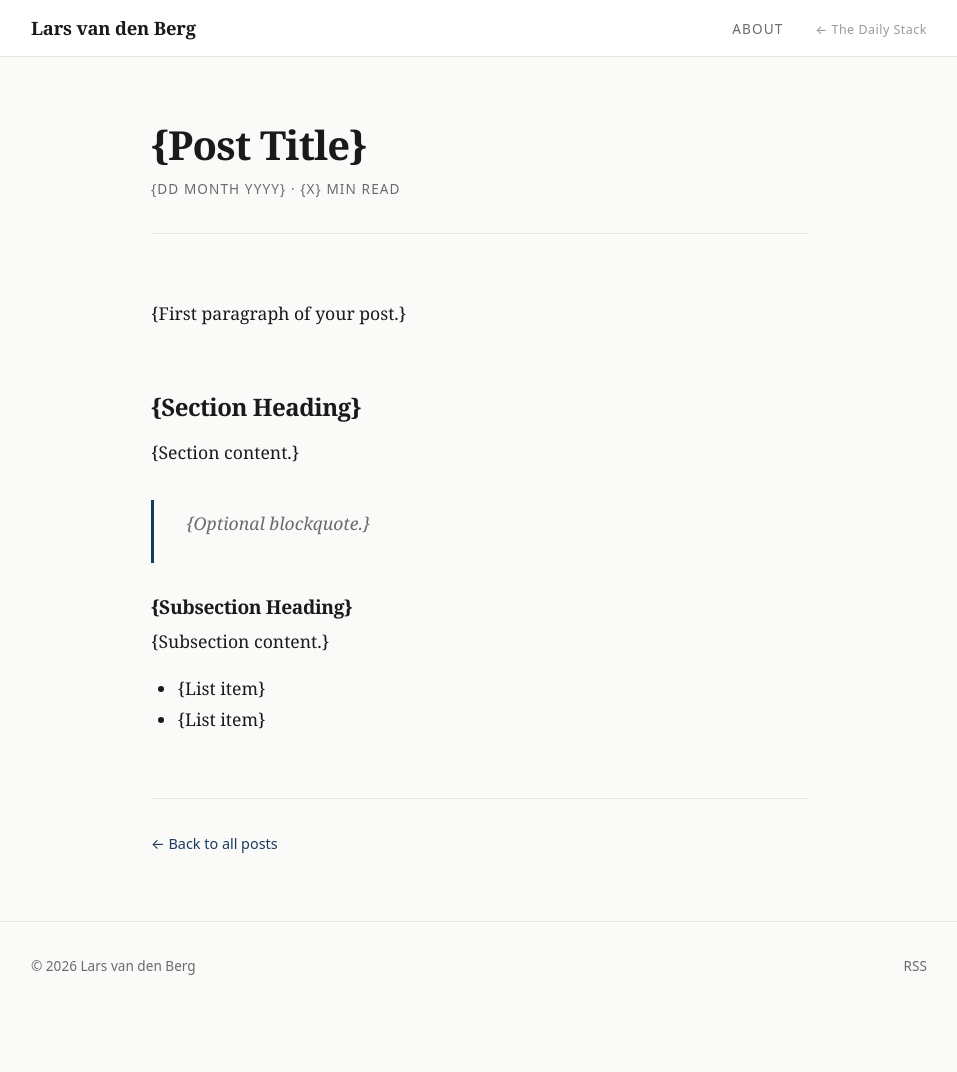
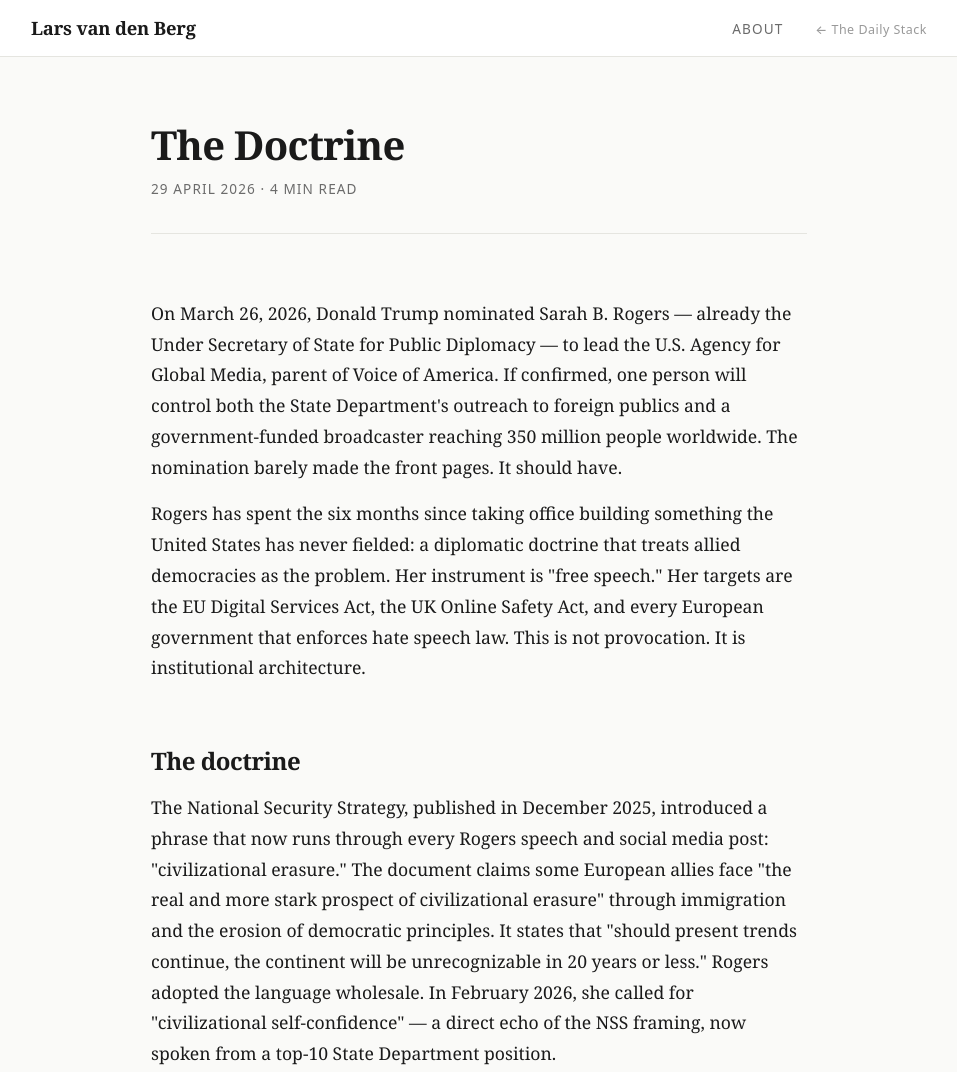
Before and after one commit to r0nw4lk3r070/thedailystack, a plain HTML site: page clients/larsvandenberg/site/posts/us-undersecretary-sarah-rogers-2026-04-29.html in a window 1280 px wide. Shown: the top 1072 px of the page, without its empty margins (161-1118 px from the left). Before the commit the page ends 1009 px from the top, so only its background shows below. Drawn offline with Linux system fonts and the light colour scheme.

Commit message:
fix: rebuild us-undersecretary-sarah-rogers-2026-04-29 article HTML (was template placeholder)

```diff
--- a/clients/larsvandenberg/site/posts/us-undersecretary-sarah-rogers-2026-04-29.html
+++ b/clients/larsvandenberg/site/posts/us-undersecretary-sarah-rogers-2026-04-29.html
@@ -3,8 +3,8 @@
 <head>
   <meta charset="UTF-8">
   <meta name="viewport" content="width=device-width, initial-scale=1.0">
-  <title>{Post Title} — Lars van den Berg</title>
-  <meta name="description" content="{Short description of the post}">
+  <title>The Doctrine — Lars van den Berg</title>
+  <meta name="description" content="A senior American diplomat is building an institutional architecture that treats allied democracies as the problem.">
   <link rel="stylesheet" href="../style.css">
 </head>
 <body>
@@ -35,30 +35,36 @@
     <div class="container container--narrow">
 
       <div class="post-header">
-        <h1 class="post-header__title">{Post Title}</h1>
+        <h1 class="post-header__title">The Doctrine</h1>
         <div class="post-header__meta">
-          <span>{DD Month YYYY}</span>
-          <span>{X} min read</span>
+          <span>29 April 2026</span>
+          <span>4 min read</span>
         </div>
       </div>
 
       <div class="post-body">
-        <p>{First paragraph of your post.}</p>
-
-        <h2>{Section Heading}</h2>
-        <p>{Section content.}</p>
-
-        <blockquote>
-          <p>{Optional blockquote.}</p>
-        </blockquote>
-
-        <h3>{Subsection Heading}</h3>
-        <p>{Subsection content.}</p>
-
-        <ul>
-          <li>{List item}</li>
-          <li>{List item}</li>
-        </ul>
+<p>On March 26, 2026, Donald Trump nominated Sarah B. Rogers — already the Under Secretary of State for Public Diplomacy — to lead the U.S. Agency for Global Media, parent of Voice of America. If confirmed, one person will control both the State Department's outreach to foreign publics and a government-funded broadcaster reaching 350 million people worldwide. The nomination barely made the front pages. It should have.</p>
+<p>Rogers has spent the six months since taking office building something the United States has never fielded: a diplomatic doctrine that treats allied democracies as the problem. Her instrument is "free speech." Her targets are the EU Digital Services Act, the UK Online Safety Act, and every European government that enforces hate speech law. This is not provocation. It is institutional architecture.</p>
+<h2>The doctrine</h2>
+<p>The National Security Strategy, published in December 2025, introduced a phrase that now runs through every Rogers speech and social media post: "civilizational erasure." The document claims some European allies face "the real and more stark prospect of civilizational erasure" through immigration and the erosion of democratic principles. It states that "should present trends continue, the continent will be unrecognizable in 20 years or less." Rogers adopted the language wholesale. In February 2026, she called for "civilizational self-confidence" — a direct echo of the NSS framing, now spoken from a top-10 State Department position.</p>
+<p>The policy infrastructure follows the rhetoric. Rogers has pledged funding for "free speech initiatives" in Europe. The Financial Times reported she met with right-wing opposition parties across the continent to "fund MAGA-aligned think-tanks and charities." A senior Reform UK member described her as having "a state department slush fund to get MAGA-style things going in various places." The exact dollar figure is disputed — Reuters reported $500 million, Politico's April profile refers to "hundreds of thousands of dollars." No recipient organisations have been named publicly. The gap between the two figures is itself worth attention.</p>
+<h2>Inverting the mandate</h2>
+<p>The Under Secretary of State for Public Diplomacy was created in 1999 to rebuild American soft power after the Cold War drawdown. Its purpose: strengthen relationships between the U.S. and foreign publics, projecting liberal democratic values through cultural programmes and broadcasting. Voice of America and its predecessor agencies were instruments of Cold War information warfare against the Soviet bloc.</p>
+<p>Rogers is using the same institutional machinery to do the opposite. On December 13, 2025, she met AfD foreign policy spokesman Markus Frohnmaier in Washington. When pressed, she defended the meeting by saying AfD took an "anti-censorship stance." She dismissed Der Spiegel's reporting on Frohnmaier's documented ties to Russian strategy papers as "unsubstantiated" — a characterisation that mirrors the AfD's own position. She appeared on a panel with an adviser to Viktor Orbán. She met a senior member of Reform UK.</p>
+<p>Each meeting aligned her with a party that the host country's own institutions classify as a challenge to democratic norms. Each time, Rogers framed the alignment as free speech advocacy. The USAGM nomination compounds the inversion: if confirmed, she would control both the diplomatic channel and the broadcast channel — deciding what gets said to European publics, and through which megaphone.</p>
+<h2>The European silence</h2>
+<p>Germany's Federal Office for the Protection of the Constitution designated AfD a "confirmed right-wing extremist" force in May 2025. Secretary of State Marco Rubio called the designation "tyranny in disguise." No European government has lodged a formal diplomatic protest against Rogers's activities. No EU institution has issued a coordinated response.</p>
+<p>Academics have been more direct. Léonie de Jonge of the University of Tübingen described the administration's posture as having "a vested interest in strengthening anti-democratic movements abroad." Georgios Samaras of King's College London called it "culture export and power projection." Both frames are accurate. Both describe something European institutions have not yet named in official language.</p>
+<p>Rogers has also attacked the regulatory architecture directly. At a Prosperity Institute event in London in December 2025, she listed claims she said were true but suppressed in Europe: "grooming gangs are predominantly Pakistani," "COVID vaccines don't entirely prevent transmission," "COVID leaked from a lab," and the contested assertion that there are "average differences in IQ between racial groups." Each claim was selected to challenge a specific European content moderation norm. The strategy targets the EU's regulatory authority over digital platforms — the Digital Services Act — as censorship, not governance.</p>
+<p>A senior American diplomat, armed with funding and potentially a broadcasting network, is openly working with parties that European intelligence services classify as extremist, while attacking the regulatory frameworks those democracies have built. Europe's silence is not restraint. It is a gap that Rogers is counting on.</p>
+<ul class="sources">
+<li><a href="https://www.politico.eu/article/donald-trump-voice-of-america-free-speech-crusader-maga-europe/" target="_blank">Politico EU, 28 April 2026</a></li>
+<li><a href="https://www.theguardian.com/us-news/2026/feb/11/sarah-b-rogers-trump-europe-far-right" target="_blank">The Guardian, 11 February 2026</a></li>
+<li><a href="https://www.cbsnews.com/news/trump-administration-national-security-strategy-europe-civilizational-erasure/" target="_blank">CBS News, December 2025</a></li>
+<li><a href="https://en.wikipedia.org/wiki/Sarah_B._Rogers" target="_blank">Wikipedia — Sarah B. Rogers</a></li>
+<li><a href="https://globalextremism.org/post/sarah-rogers/" target="_blank">Global Project Against Hate and Extremism, 20 February 2026</a></li>
+<li><a href="https://www.reuters.com/world/us-fund-free-speech-initiatives-europe-trump-official-says-2026-02-09/" target="_blank">Reuters, 9 February 2026</a></li>
+</ul>
       </div>
 
       <div class="post-footer">
```
